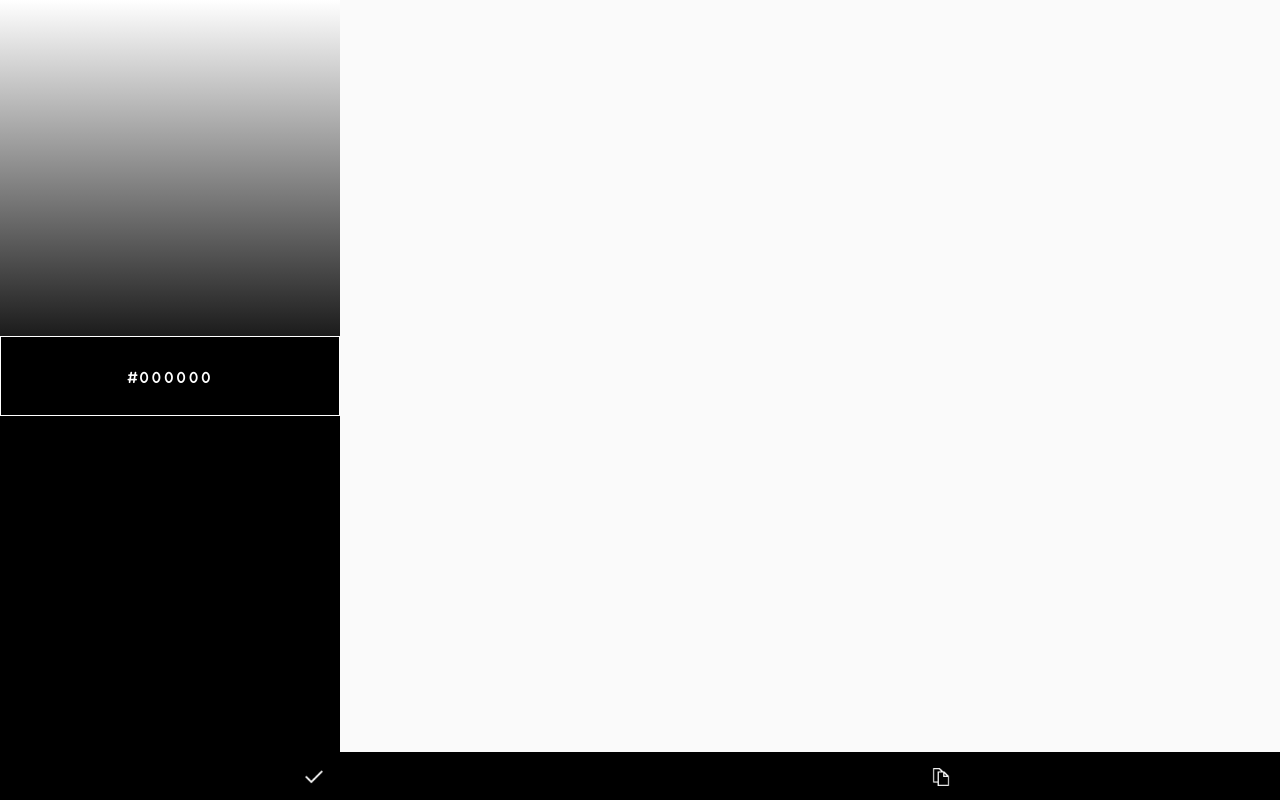
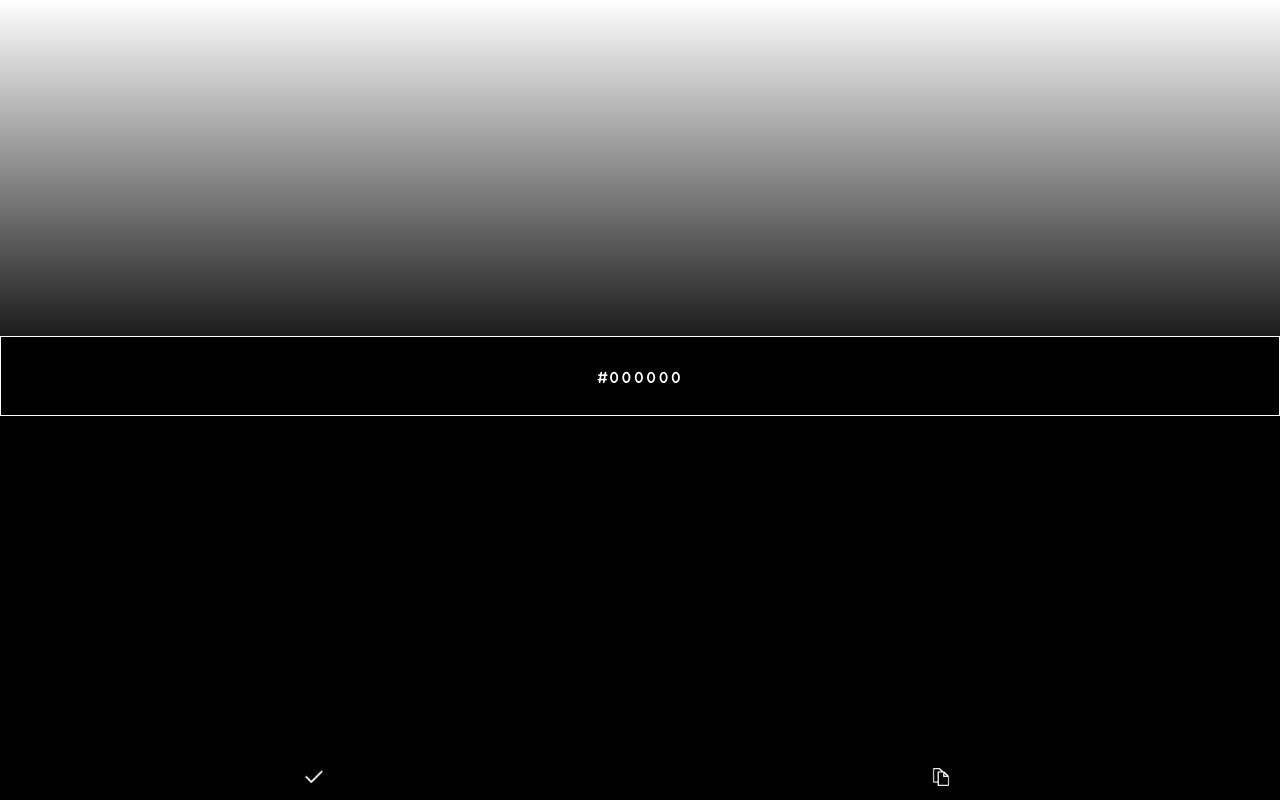
Before and after one commit to asitparida/NotSoGrey, a browser extension: page NSG.Electron/NSG.ChromeExtension/index.html in a window 1280 px wide. Drawn offline with Linux system fonts and the light colour scheme; files that its build step writes are made by us from their sources.

Commit message:
Fixing Inner Width

```diff
--- a/NSG.Electron/NSG.ChromeExtension/index.html
+++ b/NSG.Electron/NSG.ChromeExtension/index.html
@@ -10,7 +10,7 @@
     <script type="text/javascript" src="dist/min/js/app.min.js"></script>
 
 </head>
-<body ng-controller="AppController as app" style="height:540px;overflow-y:hidden;width:340px;">
+<body ng-controller="AppController as app" style="height:540px;overflow-y:hidden;width:100%;">
     <div class="app-content">
         <div class="spinner-holder" ng-hide="app.hideLoader" ng-style="{'background-color':app.shared.activeColor}">
             <div class="spinner">
--- a/NSG.Electron/NSG.ChromeExtension/wwwroot/js/controllers/color-picker.controller.js
+++ b/NSG.Electron/NSG.ChromeExtension/wwwroot/js/controllers/color-picker.controller.js
@@ -1,7 +1,8 @@
 angular.module('NotSoGrey')
-.controller('ColorPickerController', ['$state', 'SharedService', '$window', '$timeout', function ($state, SharedService, $window, $timeout) {
+.controller('ColorPickerController', ['$state', 'SharedService', '$window', '$timeout', '$scope', function ($state, SharedService, $window, $timeout, $scope) {
     var self = this;
     self.state = $state;
+    self.scope = $scope;
     self.shared = SharedService;
     self.window = $window;
     self.showElements = false;
@@ -58,6 +59,8 @@ angular.module('NotSoGrey')
 
         self.canvas.instance = document.getElementById(self.canvasIdCurrent);
         self.canvas.instanceBefore = document.getElementById(self.canvasIdBefore);
+        self.canvas.leftBefore = -(window.innerWidth);
+        self.canvas.leftAfter = window.innerWidth;
         self.canvas.instanceAfter = document.getElementById(self.canvasIdAfter);
         self.canvas.instance.height = self.canvas.instanceBefore.height = self.canvas.instanceAfter.height = _height - 48;
         self.canvas.instance.width = self.canvas.instanceBefore.width = self.canvas.instanceAfter.width = _width;
@@ -105,6 +108,12 @@ angular.module('NotSoGrey')
         }
         self.shared.copyHexToClipboard();
     }
+
+    angular.element(self.window).bind('resize', function () {
+        self.init(self.shared.activeColor);
+        if (!self.scope.$$phase)
+            self.scope.$apply();
+    });
 
     self.shared.initPicker = self.init;
 
@@ -201,19 +210,20 @@ angular.module('NotSoGrey')
         }
 
         self.panHorzEnd = function (e) {
-            var _skipBefore = _skipAfter = false;
-            if (self.canvas.leftBefore >= -170) {
+            var _skipBefore = false;
+            var _skipAfter = false;
+            if (self.canvas.leftBefore >= -(window.innerWidth * 0.5)) {
                 self.init(self.canvas.colorBefore);
                 _skipBefore = true;
             }
-            if (self.canvas.leftAfter <= 170) {
+            if (self.canvas.leftAfter <= (window.innerWidth * 0.5)) {
                 self.init(self.canvas.colorAfter);
                 _skipAfter = true;
             }
             if (!_skipBefore) document.getElementById(self.canvasIdBefore).className += ' anim';
             if (!_skipAfter) document.getElementById(self.canvasIdAfter).className += ' anim';
-            self.canvas.leftBefore = -340;
-            self.canvas.leftAfter = 340;
+            self.canvas.leftBefore = -(window.innerWidth);
+            self.canvas.leftAfter = window.innerWidth;
             self.panLeftStart = false;
             self.panRightStart = false;
             $timeout(function () {
```
Also changed, not shown: NSG.Electron/NSG.ChromeExtension/package/index.html (+1 -1 lines), NSG.Electron/NSG.ChromeExtension/dist/min/js/app.min.js, NSG.Electron/NSG.ChromeExtension/package/dist/min/js/app.min.js.
